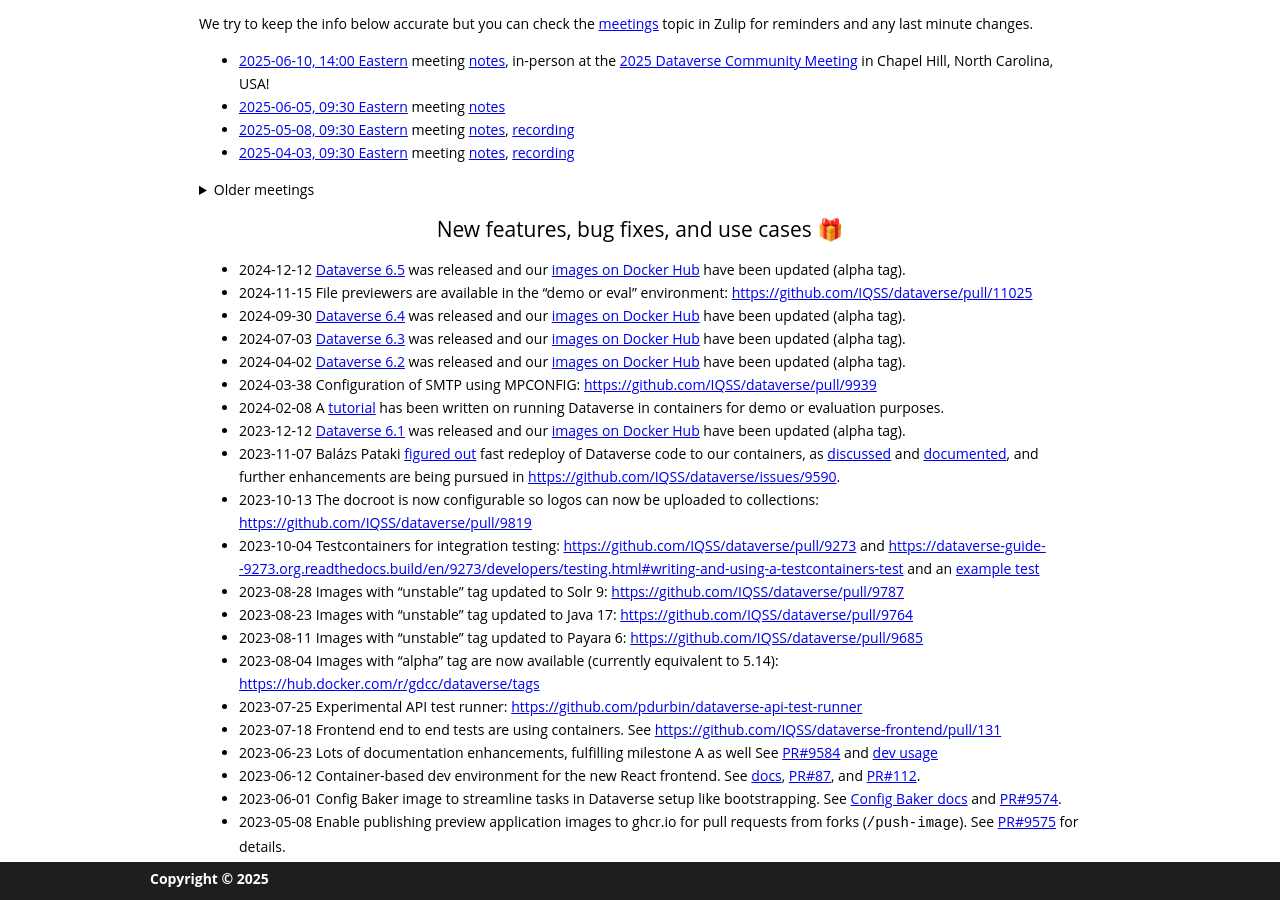
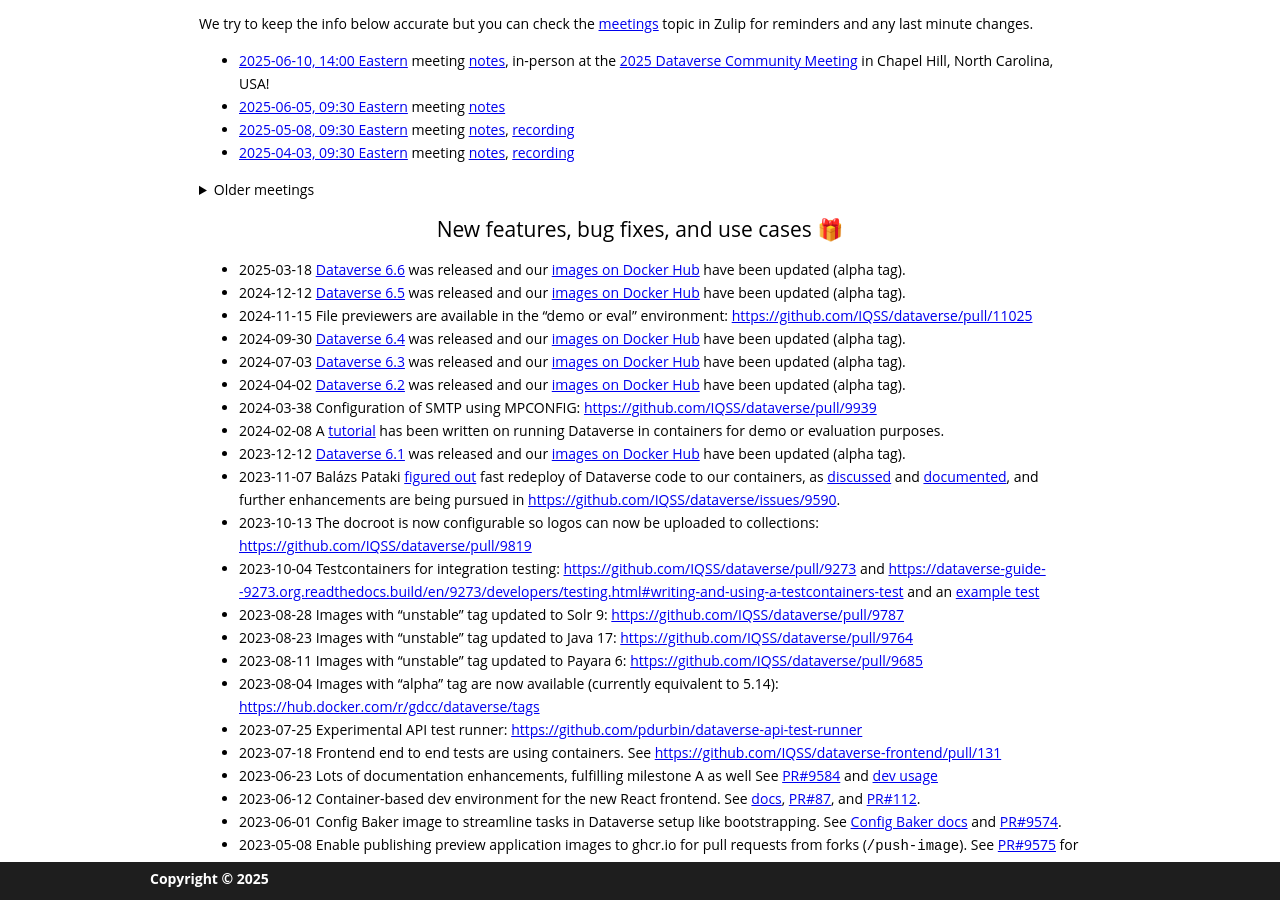
Before and after one commit to gdcc/ct.gdcc.io, a Jekyll site: the page built from index.md, in a window 1280 px wide and 900 px high, scrolled down 767 px. Built offline with Jekyll 4.4.1, drawn with Linux system fonts in a browser that asks for light colours; our own code applies the rules of GitHub Pages for plain Markdown files.

Commit message:
alpha tag to 6.6

```diff
--- a/index.md
+++ b/index.md
@@ -124,6 +124,7 @@ We try to keep the info below accurate but you can check the [meetings](https://
 
 ## New features, bug fixes, and use cases 🎁
 
+- 2025-03-18 [Dataverse 6.6](https://github.com/IQSS/dataverse/releases/tag/v6.6) was released and our [images on Docker Hub](https://hub.docker.com/u/gdcc) have been updated (alpha tag).
 - 2024-12-12 [Dataverse 6.5](https://github.com/IQSS/dataverse/releases/tag/v6.5) was released and our [images on Docker Hub](https://hub.docker.com/u/gdcc) have been updated (alpha tag).
 - 2024-11-15 File previewers are available in the "demo or eval" environment: <https://github.com/IQSS/dataverse/pull/11025>
 - 2024-09-30 [Dataverse 6.4](https://github.com/IQSS/dataverse/releases/tag/v6.4) was released and our [images on Docker Hub](https://hub.docker.com/u/gdcc) have been updated (alpha tag).
```
